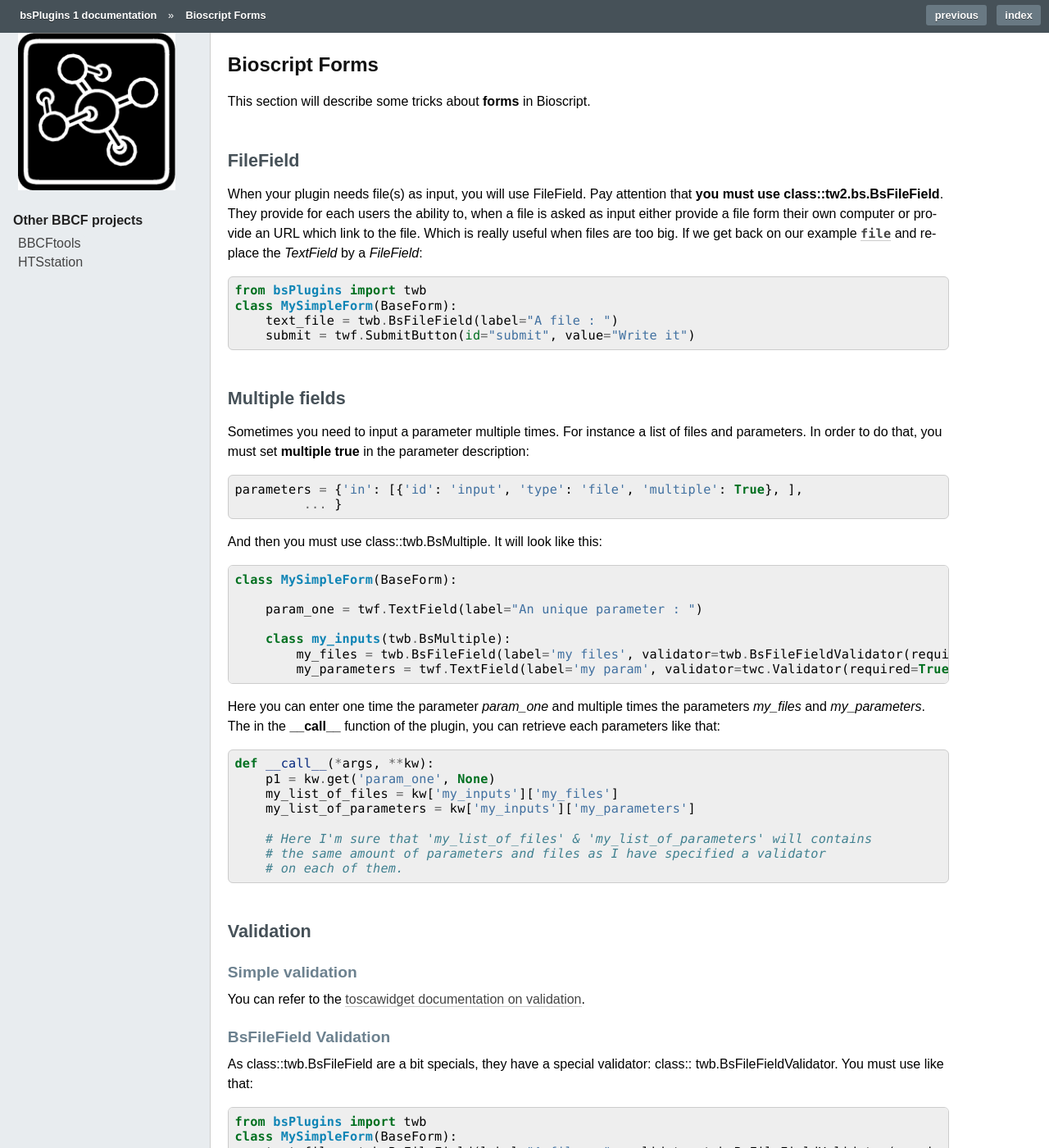
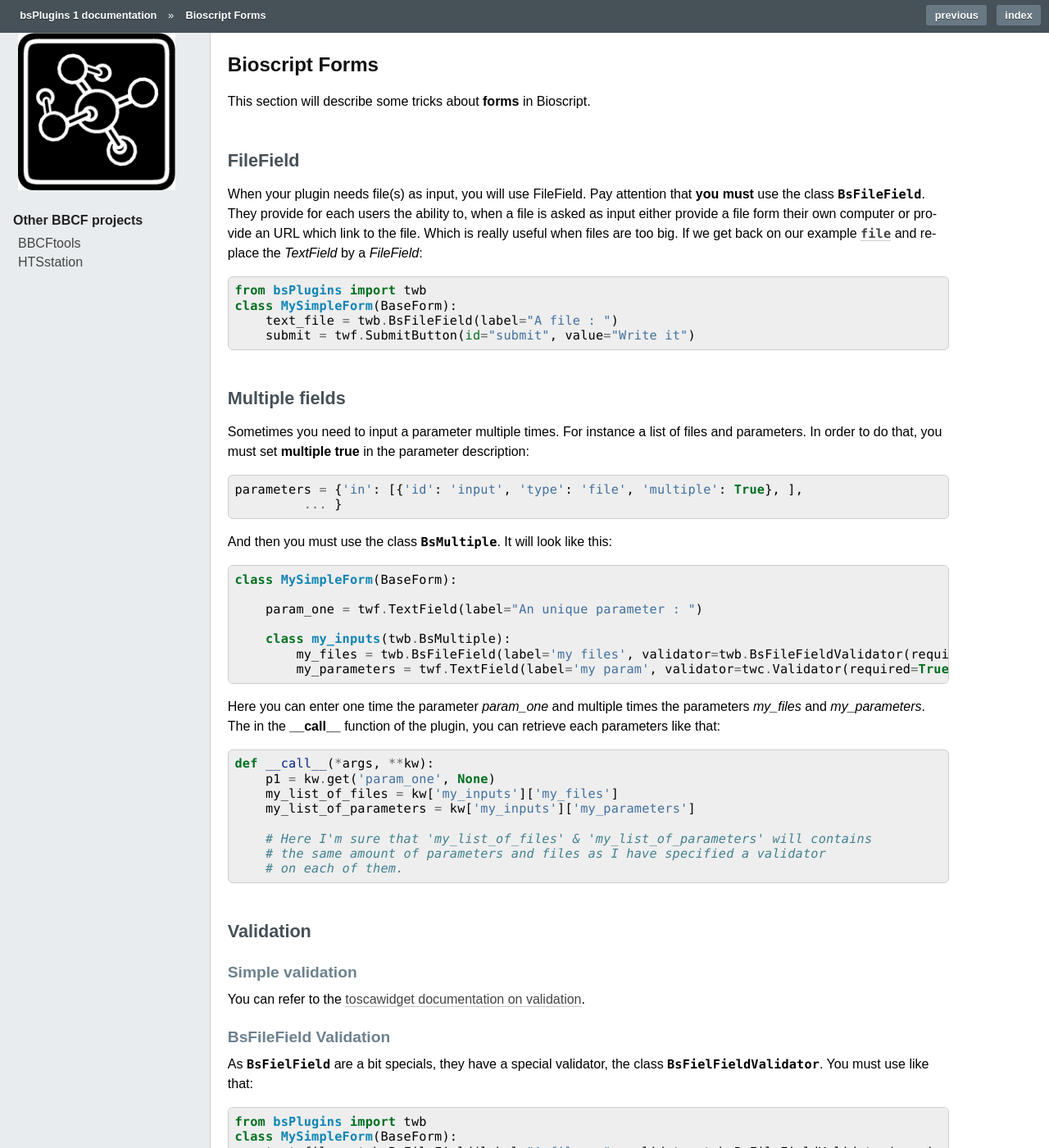
Before and after one commit to bbcf/bsPlugins, a Sphinx documentation site: the page built from doc/source/content/form.rst, in a window 1280 px wide and 1400 px high. Shown: the whole window at 82% size. Built offline with Sphinx 7.4.7, drawn with Linux system fonts in a browser that asks for light colours.

Commit message:
update doc

```diff
--- a/doc/source/content/form.rst
+++ b/doc/source/content/form.rst
@@ -12,7 +12,7 @@ FileField
 *********
 
 When your plugin needs file(s) as input, you will use FileField.
-Pay attention that **you must use class::tw2.bs.BsFileField**.
+Pay attention that **you must** use the class :class:`~tw2.bs.BsFileField`.
 They provide for each users the ability to, when a file is asked as input either provide a file form
 their own computer or provide an URL which link to the file. Which is really useful when files are too big.
 If we get back on our example :download:`file <../../examples/Second.py>` and replace the *TextField* by a *FileField*::
@@ -33,7 +33,8 @@ set **multiple true** in the parameter description::
      parameters = {'in': [{'id': 'input', 'type': 'file', 'multiple': True}, ],
               ... }
 
-And then you must use class::twb.BsMultiple. It will look like this::
+And then you must use the class :class:`~twb.BsMultiple`.
+It will look like this::
 
     class MySimpleForm(BaseForm):
 
@@ -71,8 +72,8 @@ You can refer to the `toscawidget documentation on validation <http://tw2core.re
 BsFileField Validation
 ======================
 
-As class::twb.BsFileField are a bit specials, they have a special validator: class:: twb.BsFileFieldValidator. You
-must use like that::
+As :class:`~twb.BsFielField` are a bit specials, they have a special validator, the class :class:`~twb.BsFielFieldValidator`.
+You must use like that::
 
     from bsPlugins import twb
     class MySimpleForm(BaseForm):
```
